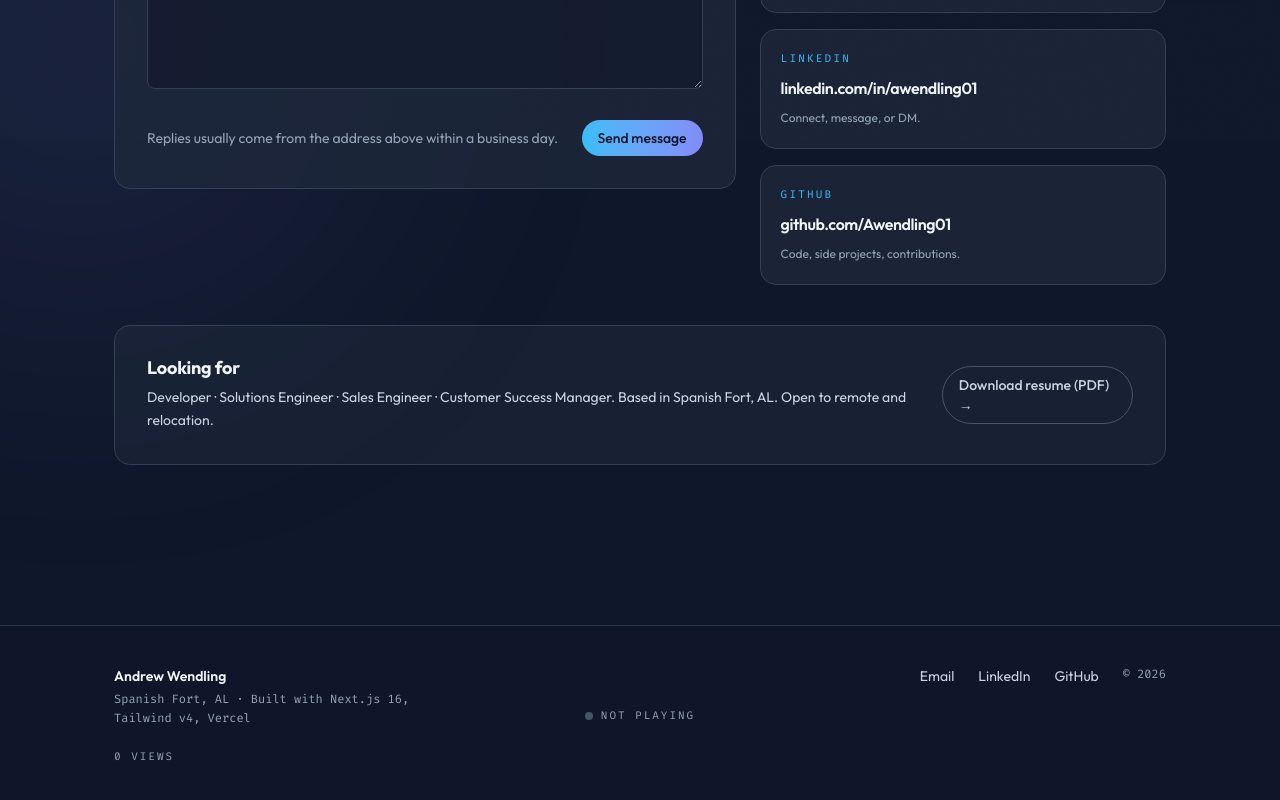
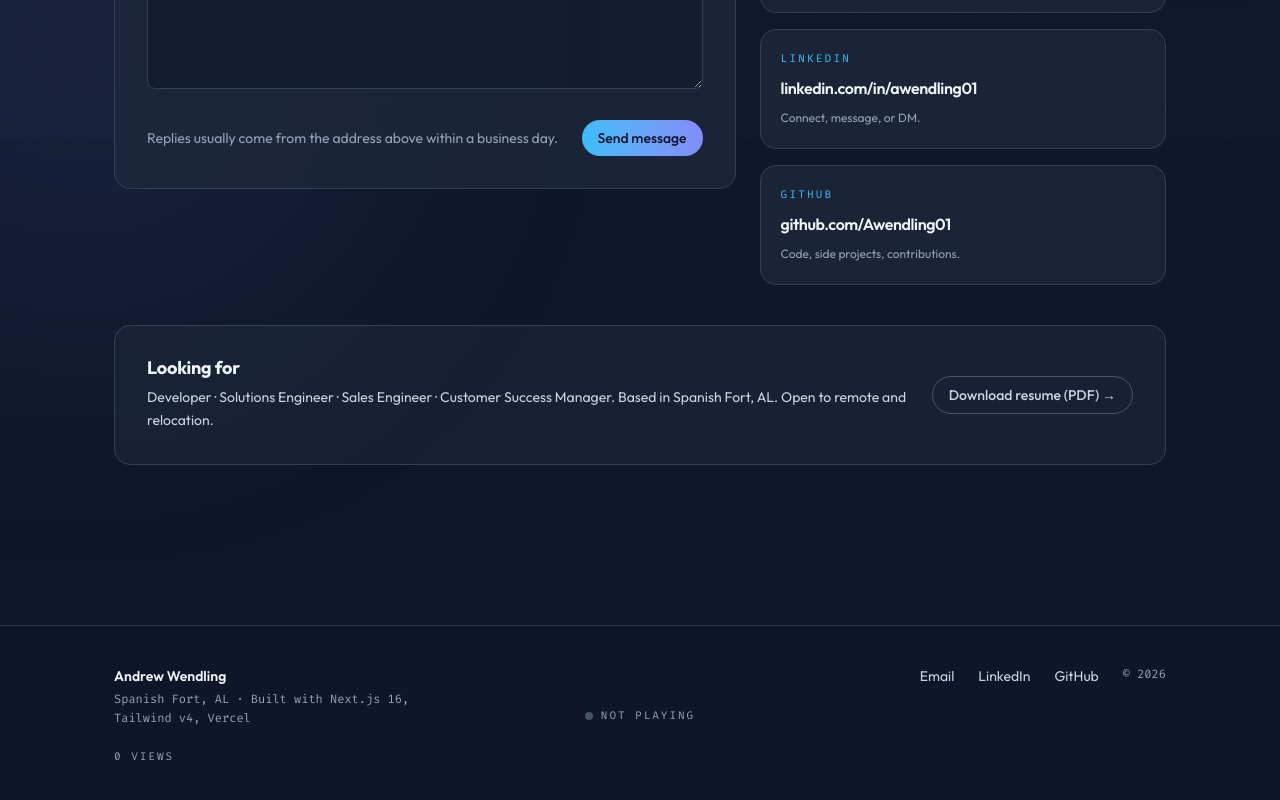
Before and after one commit to Awendling01/portfolio, a Next.js app: page /contact in a window 1280 px wide. Shown: the part 660-1460 px from the top of the page. Built offline with nearby package versions, Linux system fonts and the light colour scheme; no server answers; the database is empty.

Commit message:
fix(buttons): prevent text wrapping into 2-line blobs
- Add whitespace-nowrap to Button base, Hire me, Send message, Download resume
- Add shrink-0 on submit/download buttons so flex containers don't squeeze them
- Revert size back to px-4 py-2 text-sm; the wrap was the problem, not the size

```diff
--- a/src/app/contact/page.tsx
+++ b/src/app/contact/page.tsx
@@ -95,7 +95,7 @@ export default function ContactPage() {
             <a
               href="/resume.pdf"
               download
-              className="inline-flex items-center justify-center gap-1.5 px-4 py-2 rounded-full font-medium text-sm border border-[var(--border2)] text-[var(--text2)] hover:border-[var(--accent)] hover:text-white hover:-translate-y-[1px] transition-all duration-200"
+              className="inline-flex items-center justify-center gap-1.5 px-4 py-2 rounded-full font-medium text-sm border border-[var(--border2)] text-[var(--text2)] whitespace-nowrap shrink-0 hover:border-[var(--accent)] hover:text-white hover:-translate-y-[1px] transition-all duration-200"
             >
               Download resume (PDF) →
             </a>
--- a/src/components/contact/ContactForm.tsx
+++ b/src/components/contact/ContactForm.tsx
@@ -229,7 +229,7 @@ export default function ContactForm() {
         <button
           type="submit"
           disabled={pending}
-          className="inline-flex items-center justify-center gap-1.5 px-4 py-2 rounded-full font-medium text-sm bg-gradient-to-r from-[var(--accent)] to-[var(--accent2)] text-[#0b1224] transition disabled:opacity-60 disabled:cursor-not-allowed hover:-translate-y-[1px]"
+          className="inline-flex items-center justify-center gap-1.5 px-4 py-2 rounded-full font-medium text-sm bg-gradient-to-r from-[var(--accent)] to-[var(--accent2)] text-[#0b1224] whitespace-nowrap shrink-0 transition disabled:opacity-60 disabled:cursor-not-allowed hover:-translate-y-[1px]"
         >
           {pending ? "Sending…" : "Send message"}
         </button>
--- a/src/components/layout/Nav.tsx
+++ b/src/components/layout/Nav.tsx
@@ -73,7 +73,7 @@ export default function Nav() {
           })}
           <Link
             href="/contact"
-            className="ml-2 inline-flex items-center gap-1.5 px-4 py-2 text-sm font-medium rounded-full bg-gradient-to-r from-[var(--accent)] to-[var(--accent2)] text-[#0b1224] hover:-translate-y-[1px] transition-transform"
+            className="ml-2 inline-flex items-center gap-1.5 px-4 py-2 text-sm font-medium rounded-full bg-gradient-to-r from-[var(--accent)] to-[var(--accent2)] text-[#0b1224] whitespace-nowrap hover:-translate-y-[1px] transition-transform"
           >
             Hire me
           </Link>
--- a/src/components/ui/Button.tsx
+++ b/src/components/ui/Button.tsx
@@ -11,7 +11,7 @@ type Props = {
 } & Omit<AnchorHTMLAttributes<HTMLAnchorElement>, "href">;
 
 const baseStyles =
-  "inline-flex items-center justify-center gap-1.5 rounded-full px-4 py-2 text-sm font-medium tracking-tight transition-all duration-200 will-change-transform";
+  "inline-flex items-center justify-center gap-1.5 rounded-full px-4 py-2 text-sm font-medium tracking-tight whitespace-nowrap transition-all duration-200 will-change-transform";
 
 const variantStyles: Record<Variant, string> = {
   primary:
```
